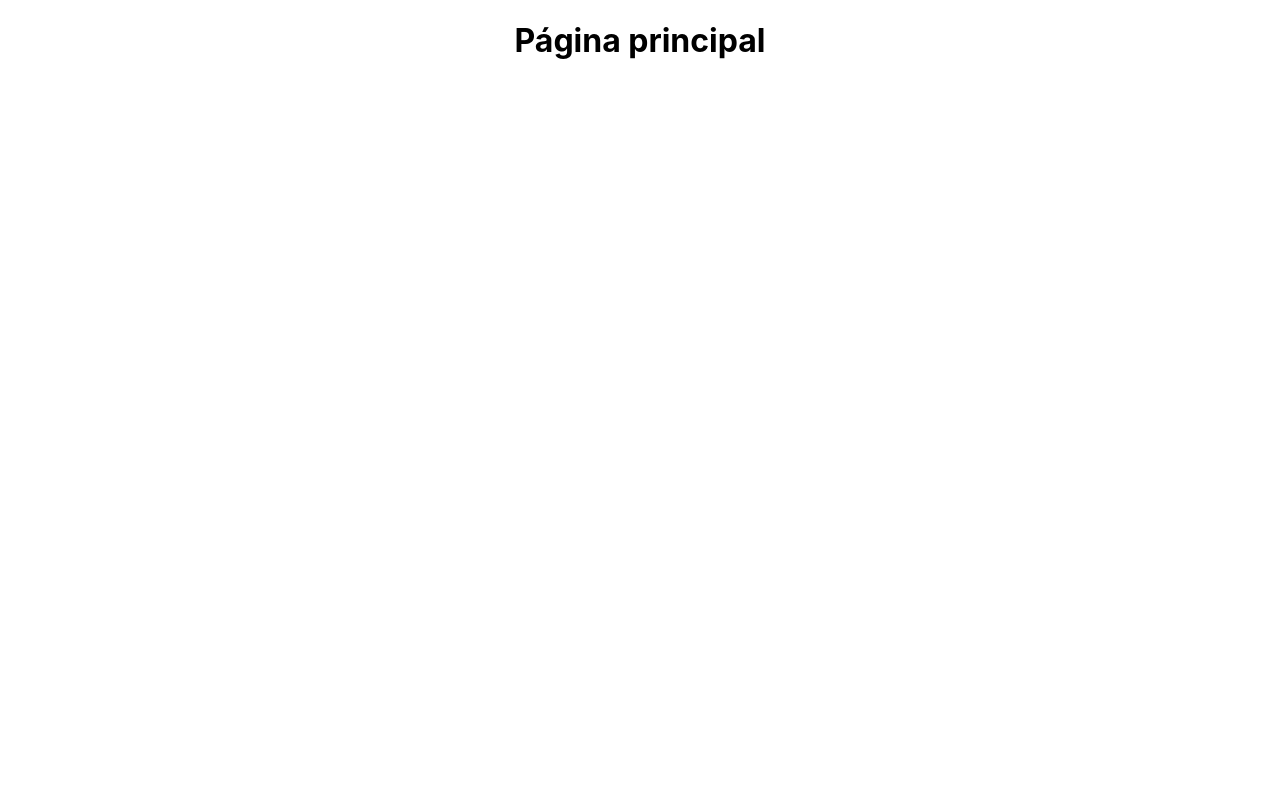
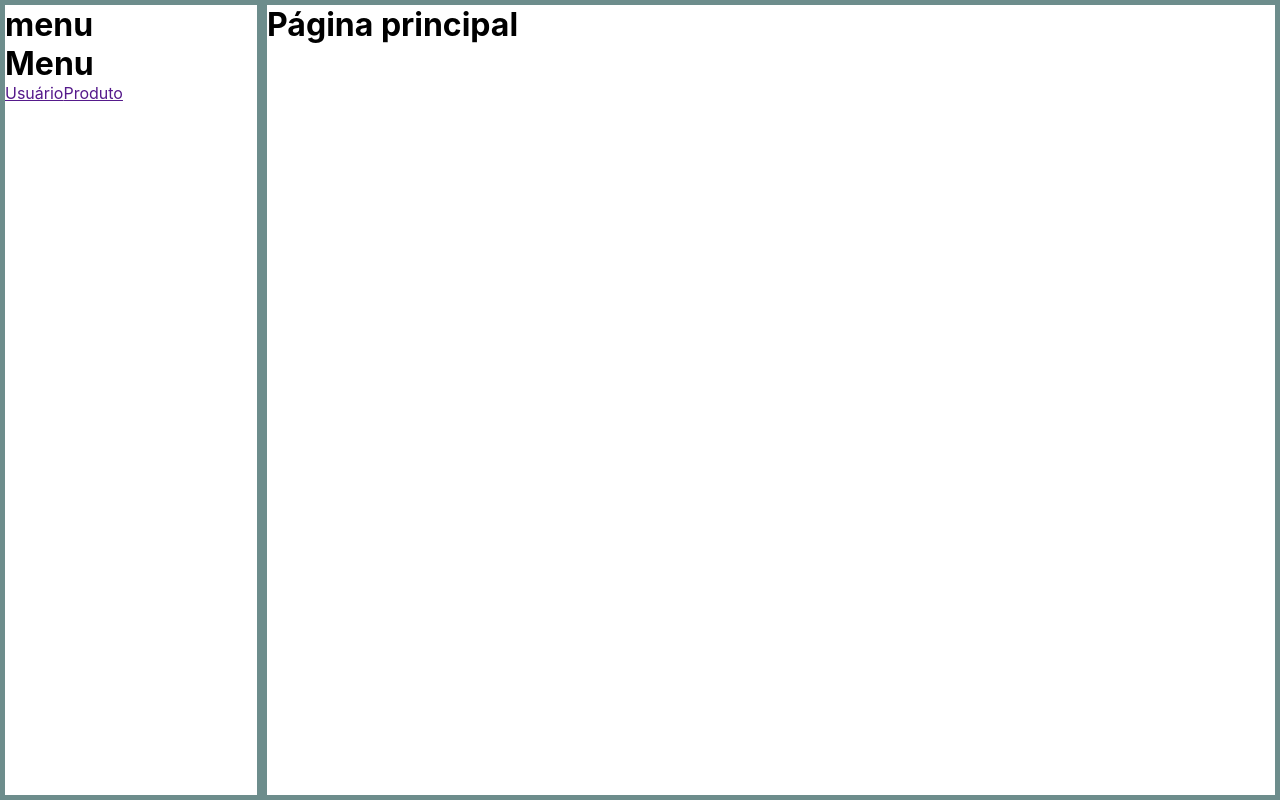
Before and after one commit to ayrtonEsilva/papelaria-front, a React (Create React App) app: page /dashboard in a window 1280 px wide. Built offline with nearby package versions, Linux system fonts and the light colour scheme.

Commit message:
add menu

```diff
--- a/src/componentes/menu/index.js
+++ b/src/componentes/menu/index.js
@@ -2,6 +2,8 @@
     return(
         <div>
             <h1>Menu</h1>
+            <a href="">Usuário</a>
+            <a href="">Produto</a>
 
         </div>
     )
--- a/src/pages/dashboard/index.js
+++ b/src/pages/dashboard/index.js
@@ -1,12 +1,19 @@
-import './styles.css'
+import './styles2.css'
 import Logo from '../../assets/img/logo2.jpg';
+import Menu from '../../componentes/menu';
 
 
 
 export default function Dashboard(){
     return(
-        <div className="logon-container">
-            <h1>Página principal</h1>
+        <div className="dashboard-container">
+            <div className='menu'>
+                <h1>menu</h1>
+                <Menu />
+            </div>
+            <div className='principal'>
+                <h1>Página principal</h1>
+            </div>
         </div>
     )
 }
--- /dev/null
+++ b/src/pages/dashboard/styles2.css
@@ -0,0 +1,22 @@
+*{
+    padding: 0;
+    margin: 0;
+}
+
+.dashboard-container{
+    background-color: #6d8d8c;
+    display: flex;
+    height: 100vh;
+    flex-direction: row;
+}
+.menu{
+    width: 20%;
+    background-color: #ffffff;
+    margin: 5px
+
+}
+.principal{
+    width: 80%;
+    background-color: rgb(255, 255, 255);
+    margin: 5px
+}
--- a/src/pages/logon/index.js
+++ b/src/pages/logon/index.js
@@ -3,7 +3,10 @@
 
 
 
+
 export default function logon(){
+
+
     return(
         <div className="logon-container">
             <div>
```
Also changed, not shown: src/pages/dashboard/styles.css (deleted).
